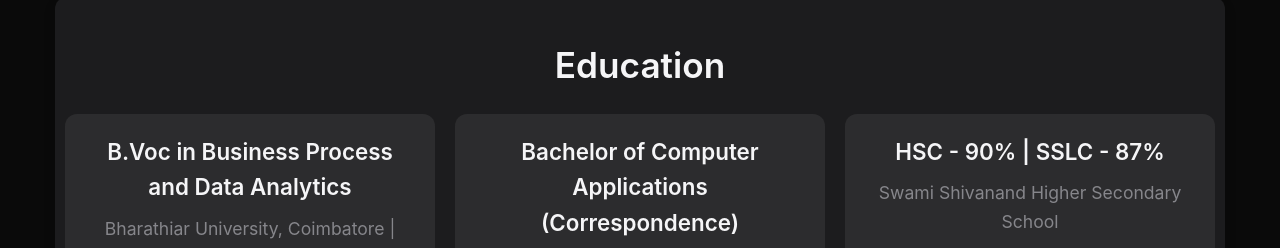
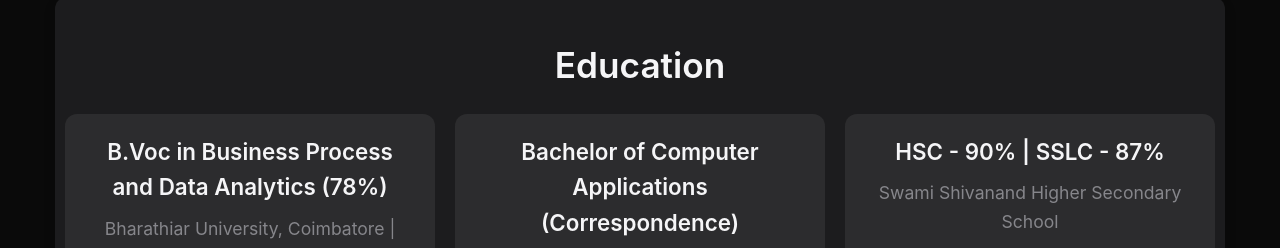
Before and after one commit to pranav-v-k/vkpranav, a plain HTML site: page index.html in a window 1280 px wide. Shown: the part 912-1160 px from the top of the page. Drawn offline with Linux system fonts and the light colour scheme; a web font is replaced by a local one.

Commit message:
Update index.html

```diff
--- a/index.html
+++ b/index.html
@@ -37,7 +37,7 @@
             <h2>Education</h2>
             <div class="education-grid">
                 <div class="education-card">
-                    <h3>B.Voc in Business Process and Data Analytics</h3>
+                    <h3>B.Voc in Business Process and Data Analytics (78%)</h3>
                     <p>Bharathiar University, Coimbatore | Expected Graduation: 2026</p>
                 </div>
                 <div class="education-card">
```
